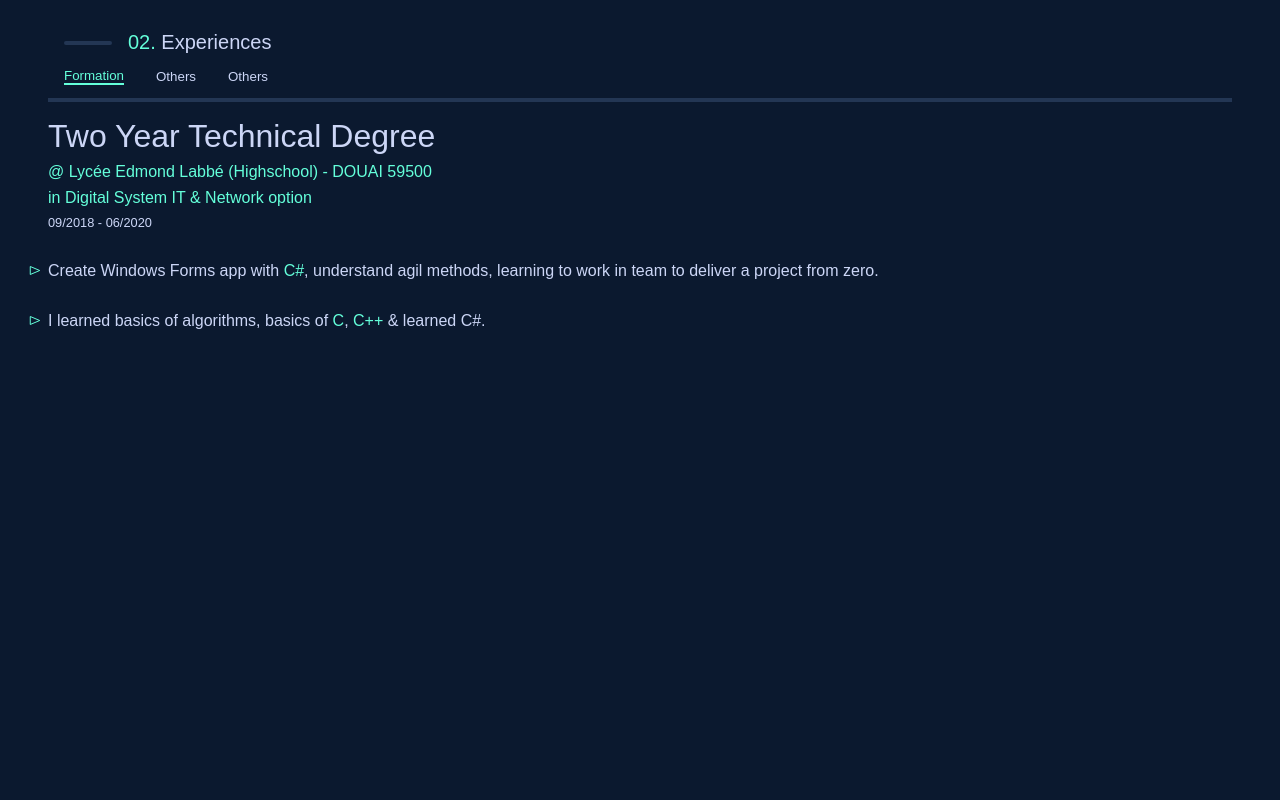
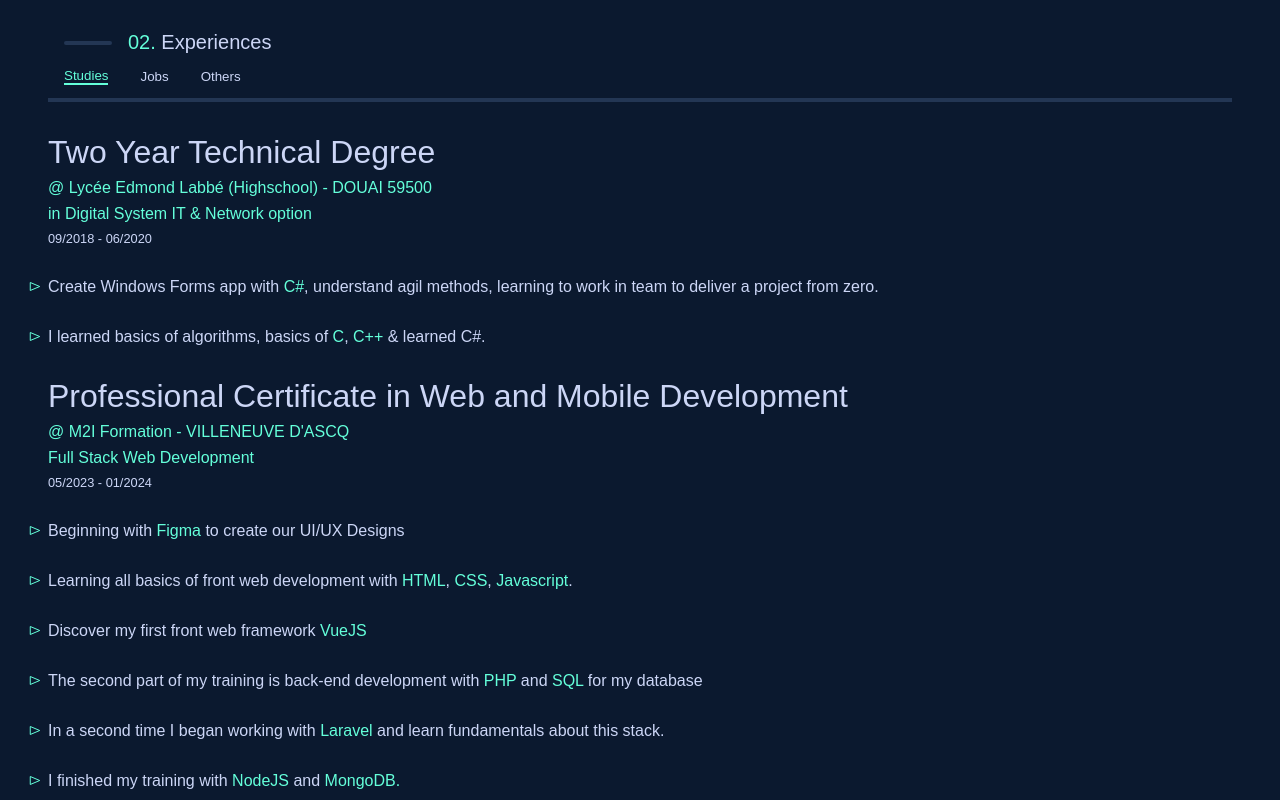
Before and after one commit to LoicDelplace/portfolio-vuejs, a Vue app: page / in a window 1280 px wide. Shown: the part 1260-2060 px from the top of the page. Built offline with nearby package versions, Linux system fonts and the light colour scheme; a web font is replaced by a local one.

Commit message:
:poop: Editing in progress...

```diff
--- a/src/components/Section/Experiences.vue
+++ b/src/components/Section/Experiences.vue
@@ -2,8 +2,12 @@
 import {ref} from 'vue'
 import XpButton from "@/components/Buttons/XpButton.vue";
 
+//Find experience in my json and get text...
+import json from '@/locales/en.json';
+const formation = json.experiences.Training;
+
 //Button selection selectTab()
-
+let selectTab = "Formation"
 //Text
 let xpTitle = ref('Two Year Technical Degree');
 </script>
@@ -15,12 +19,13 @@ let xpTitle = ref('Two Year Technical Degree');
     </div>
       <div class="experiences-type">
         <!-- Rendre dynamique -->
-        <XpButton class="selected">Formation</XpButton>
-        <XpButton>Others</XpButton>
+        <XpButton class="selected">Studies</XpButton>
+        <XpButton>Jobs</XpButton>
         <XpButton>Others</XpButton>
       </div>
     <div class="experiences-content">
-      <p class="xp-title">{{ xpTitle }} </p>
+      <div class="experience" v-if="selectTab === 'Formation'">
+        <p class="xp-title">Two Year Technical Degree</p>
         <p class="xp-location">@ Lycée Edmond Labbé (Highschool) - DOUAI 59500</p>
         <p class="xp-option">in Digital System IT & Network option</p>
         <p class="xp-date">09/2018 - 06/2020</p>
@@ -28,6 +33,21 @@ let xpTitle = ref('Two Year Technical Degree');
           <li class="xp-content-item">Create Windows Forms app with <span class="green">C#</span>, understand agil methods, learning to work in team to deliver a project from zero.</li>
           <li class="xp-content-item"> I learned basics of algorithms, basics of <span>C</span>, <span>C++</span> & learned C#. </li>
         </ul>
+      </div>
+      <div class="experience" v-if="selectTab === 'Formation'">
+        <p class="xp-title">Professional Certificate in Web and Mobile Development</p>
+        <p class="xp-location">@ M2I Formation - VILLENEUVE D'ASCQ</p>
+        <p class="xp-option">Full Stack Web Development</p>
+        <p class="xp-date">05/2023 - 01/2024</p>
+        <ul class="xp-content-list">
+          <li class="xp-content-item">Beginning with <span>Figma</span> to create our UI/UX Designs</li>
+          <li class="xp-content-item">Learning all basics of front web development with <span>HTML</span>, <span>CSS</span>, <span>Javascript</span>.</li>
+          <li class="xp-content-item">Discover my first front web framework <span>VueJS</span></li>
+          <li class="xp-content-item">The second part of my training is back-end development with <span>PHP</span> and <span>SQL</span> for my database</li>
+          <li class="xp-content-item">In a second time I began working with <span>Laravel</span> and learn fundamentals about this stack.</li>
+          <li class="xp-content-item">I finished my training with <span>NodeJS</span> and <span>MongoDB.</span></li>
+        </ul>
+      </div>
     </div>
   </div>
 </template>
@@ -85,6 +105,12 @@ span {
 
 .experiences-content {
   width:100%;
+  .experience{
+    margin-top:2rem;
+    &:last-child{
+      margin-bottom:2rem;
+    }
+  }
   .xp-title {
     margin-top: 1rem;
     font-size: 1rem;
```
Lines whose indentation alone changed are shown as unchanged.
